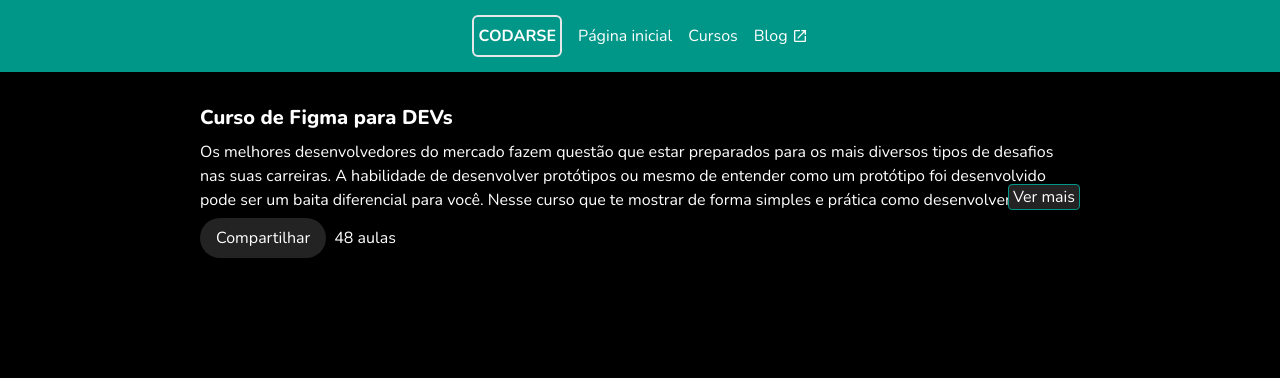
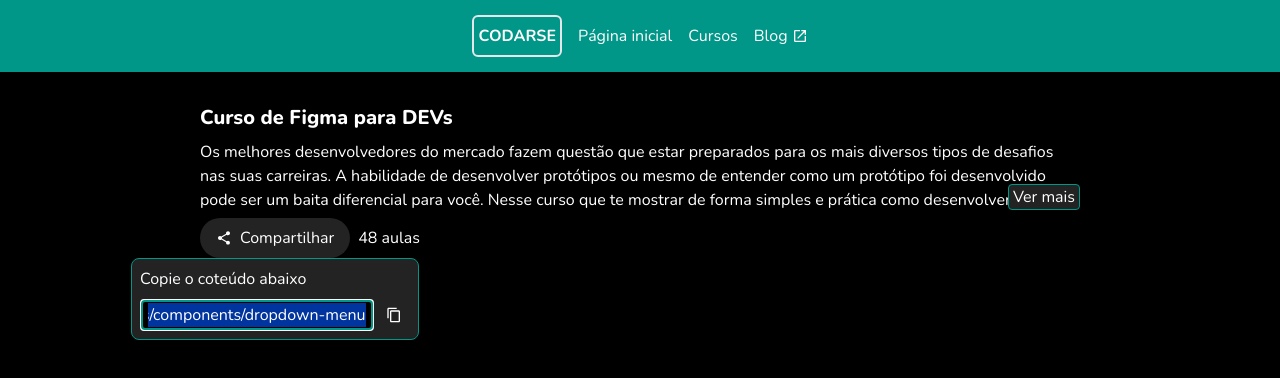
Before and after one commit to Jeff-bt/course-platform, a Next.js app: page /cursos/1213a in a window 1280 px wide. Both pictures are taken after a click on the button "Compartilhar". Shown: the top 378 px of the page. Built offline with nearby package versions, Linux system fonts and the light colour scheme.

Commit message:
feat: add component copy content

```diff
--- a/package.json
+++ b/package.json
@@ -9,6 +9,7 @@
     "lint": "next lint"
   },
   "dependencies": {
+    "@radix-ui/react-dropdown-menu": "^2.1.1",
     "next": "14.2.7",
     "react": "^18",
     "react-dom": "^18",
--- a/src/components/course-header/CourseHeader.tsx
+++ b/src/components/course-header/CourseHeader.tsx
@@ -1,4 +1,6 @@
+import { MdShare } from "react-icons/md";
 import { CollapsibleText } from "./components/CollapsibleText";
+import { ContentCopy } from "./components/CopyContext";
 
 export const CourseHeader = () => {
 	return (
@@ -11,9 +13,12 @@
 			</CollapsibleText>
 
 			<div className="flex gap-2 items-center">
-				<button className="py-2 px-4 bg-paper rounded-full">
-					Compartilhar
-				</button>
+				<ContentCopy title='Copie o coteúdo abaixo' content='https://www.radix-ui.com/primitives/docs/components/dropdown-menu'>
+					<button className="py-2 px-4 bg-paper rounded-full flex items-center gap-2">
+						<MdShare />
+						Compartilhar
+					</button>
+				</ContentCopy>
 				<span>48 aulas</span>
 			</div>
 		</div>
--- /dev/null
+++ b/src/components/course-header/components/CopyContext.tsx
@@ -0,0 +1,54 @@
+'use client';
+
+import * as DropdownMenu from '@radix-ui/react-dropdown-menu';
+import { useEffect, useState } from 'react';
+import { MdCheck, MdContentCopy } from 'react-icons/md';
+
+interface IContentCopyProps {
+    title: string;
+    content: string;
+    children: React.ReactNode;
+}
+export const ContentCopy = ({ title, children, content}: IContentCopyProps) => {
+
+    const [copied, setCopied] = useState(false);
+
+    useEffect(() => {
+        if(copied) {
+            setTimeout(() => setCopied(false), 1000);
+        }
+    }, [copied]);
+
+    const handleCopy = () => {
+        window.navigator.clipboard.writeText(content);
+        setCopied(true);
+    };
+
+    return (
+        <DropdownMenu.Root>
+            <DropdownMenu.Trigger asChild>
+                {children}
+            </DropdownMenu.Trigger>
+
+            <DropdownMenu.Portal>
+                <DropdownMenu.Content className='p-2 bg-paper border border-primary rounded-lg flex flex-col gap-2  min-w-72 max-w-sm'>
+                    <span>{title}</span>
+
+                    <div className='flex items-center gap-1'>
+                        <input
+                            readOnly
+                            autoFocus
+                            onFocus={e => e.target.select()}
+                            value={content}
+                            className='bg-background p-1 px-2 rounded w-full'
+                        />
+
+                        <button className='p-2' onClick={handleCopy}>
+                            {copied ? <MdCheck className='text-primary'/> : <MdContentCopy />}
+                        </button>
+                    </div>
+                </DropdownMenu.Content>
+            </DropdownMenu.Portal>
+        </DropdownMenu.Root>
+    );
+};
```
Also changed, not shown: 1 other file (tests, documents, lock files or other folders).
